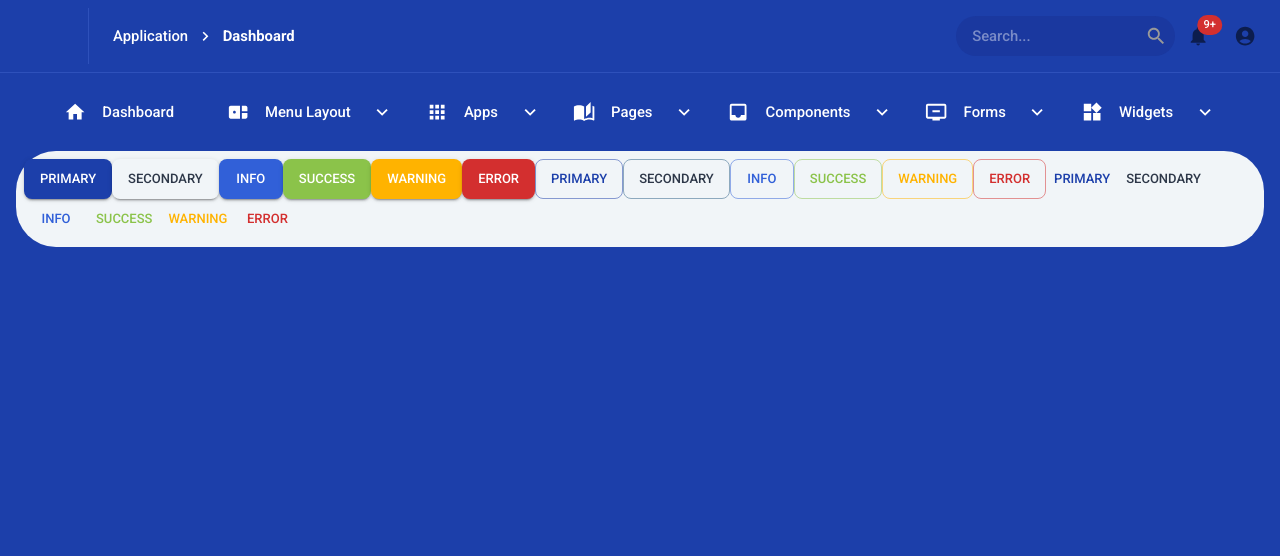
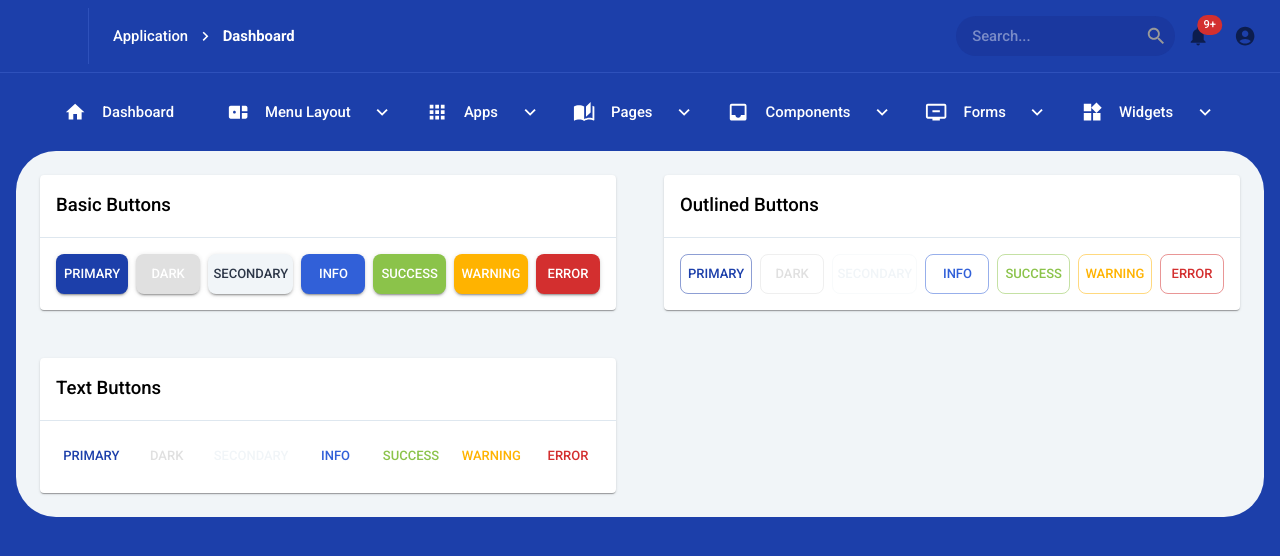
Before and after one commit to usrivastava92/hello-mui, a React (Vite) app: page /top/buttons in a window 1280 px wide. Shown: the top 556 px of the page. Built offline with nearby package versions, Linux system fonts and the light colour scheme.

Commit message:
added dark to palette colors

```diff
--- a/src/config/theme/components.config.ts
+++ b/src/config/theme/components.config.ts
@@ -19,26 +19,6 @@ export const getComponentOptions = (palette: PaletteOptions): Components => {
         root: {
           height: '2.5rem',
           borderRadius: 8
-        },
-        containedSecondary: {
-          borderColor: palette.secondary?.darker,
-          color: palette.secondary?.contrastText,
-          '&:hover': {
-            backgroundColor: palette.secondary?.dark
-          }
-        },
-        outlinedSecondary: {
-          borderColor: palette.secondary?.darker,
-          color: palette.secondary?.contrastText,
-          '&:hover': {
-            backgroundColor: palette.secondary?.dark
-          }
-        },
-        textSecondary: {
-          color: palette.secondary?.contrastText,
-          '&:hover': {
-            backgroundColor: palette.secondary?.dark
-          }
         }
       }
     },
--- a/src/config/theme/palette.config.ts
+++ b/src/config/theme/palette.config.ts
@@ -3,6 +3,14 @@ import { PaletteColorOptions } from '@mui/material/styles';
 import { amber, grey, lightGreen, red } from '@mui/material/colors';
 
 declare module '@mui/material/styles' {
+  interface Palette {
+    dark: PaletteColor;
+  }
+
+  interface PaletteColor {
+    contrastText: string;
+  }
+
   interface PaletteColorOptions {
     lighter?: string;
     light?: string;
@@ -18,6 +26,12 @@ declare module '@mui/material/styles' {
       secondary?: string;
     };
     dark?: PaletteColorOptions;
+  }
+}
+
+declare module '@mui/material/Button' {
+  interface ButtonPropsColorOverrides {
+    dark: true;
   }
 }
 
--- a/src/layouts/SideMenuLayout/SideMenuLayout.tsx
+++ b/src/layouts/SideMenuLayout/SideMenuLayout.tsx
@@ -1,4 +1,4 @@
-import { Box, Stack } from '@mui/material';
+import { Box, MenuItem, Stack, styled } from '@mui/material';
 import { MENU_ITEMS } from '@/config/menu/menu.config';
 import { MobileMenu } from '@/components/MobileMenu';
 import { SideNav } from '@/layouts/SideMenuLayout/components/SideNav';
--- a/src/pages/404/404.tsx
+++ b/src/pages/404/404.tsx
@@ -50,7 +50,7 @@ export const PageNotFound: React.FC = () => {
             You may have mistyped the address or the page may have moved.
           </Typography>
           <Button
-            color="secondary"
+            color="dark"
             variant="outlined"
             sx={(theme) => ({
               mt: 4,
--- a/src/pages/Buttons/Buttons.tsx
+++ b/src/pages/Buttons/Buttons.tsx
@@ -1,11 +1,40 @@
-import { Button } from '@mui/material';
+import {
+  Button,
+  Card,
+  Divider,
+  Grid,
+  Stack,
+  styled,
+  Typography
+} from '@mui/material';
 import React from 'react';
+
+interface ButtonProps {
+  color:
+    | 'primary'
+    | 'secondary'
+    | 'info'
+    | 'success'
+    | 'warning'
+    | 'error'
+    | 'dark';
+}
 
 export const Buttons: React.FC = () => {
   return (
-    <>
+    <Grid container spacing={2}>
+      <Grid item sm={12} lg={6}>
+        <Card sx={{ m: 2 }}>
+          <Typography sx={{ m: 2 }} variant="h6" component="div" color="black">
+            Basic Buttons
+          </Typography>
+          <Divider sx={{ borderColor: 'border.secondary' }} />
+          <Stack spacing={1} sx={{ m: 2 }}>
             <Button color="primary" variant="contained">
               Primary
+            </Button>
+            <Button color="dark" variant="contained">
+              Dark
             </Button>
             <Button color="secondary" variant="contained">
               Secondary
@@ -22,8 +51,21 @@ export const Buttons: React.FC = () => {
             <Button color="error" variant="contained">
               Error
             </Button>
+          </Stack>
+        </Card>
+      </Grid>
+      <Grid item sm={12} lg={6}>
+        <Card sx={{ m: 2 }}>
+          <Typography sx={{ m: 2 }} variant="h6" component="div" color="black">
+            Outlined Buttons
+          </Typography>
+          <Divider sx={{ borderColor: 'border.secondary' }} />
+          <Stack sx={{ m: 2 }} spacing={1}>
             <Button color="primary" variant="outlined">
               Primary
+            </Button>
+            <Button color="dark" variant="outlined">
+              Dark
             </Button>
             <Button color="secondary" variant="outlined">
               Secondary
@@ -40,8 +82,21 @@ export const Buttons: React.FC = () => {
             <Button color="error" variant="outlined">
               Error
             </Button>
+          </Stack>
+        </Card>
+      </Grid>
+      <Grid item sm={12} lg={6}>
+        <Card sx={{ m: 2 }}>
+          <Typography sx={{ m: 2 }} variant="h6" component="div" color="black">
+            Text Buttons
+          </Typography>
+          <Divider sx={{ borderColor: 'border.secondary' }} />
+          <Stack sx={{ m: 2 }} spacing={1}>
             <Button color="primary" variant="text">
               Primary
+            </Button>
+            <Button color="dark" variant="text">
+              Dark
             </Button>
             <Button color="secondary" variant="text">
               Secondary
@@ -58,6 +113,9 @@ export const Buttons: React.FC = () => {
             <Button color="error" variant="text">
               Error
             </Button>
-    </>
+          </Stack>
+        </Card>
+      </Grid>
+    </Grid>
   );
 };
```
Lines whose indentation alone changed are shown as unchanged.
